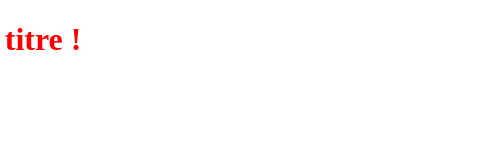
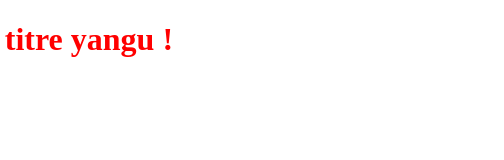
Before and after one commit to tycoonkabuzi/OpenclassroomsProjects, a plain HTML site: page index.html in a window 1280 px wide. Shown: the full height of the page, 136-640 px from the left. Drawn offline with Linux system fonts and the light colour scheme.

Commit message:
add some tex in the index

```diff
--- a/index.html
+++ b/index.html
@@ -5,7 +5,7 @@
    <link rel="stylesheet" type="text/css" href="styles.css">
 </head>
 <body>
-   <h1>Un super titre !</h1>
+   <h1>Un super titre yangu !</h1>
    <img alt="Image" src="images/petit.jpg">
 </body>
 </html>
```
